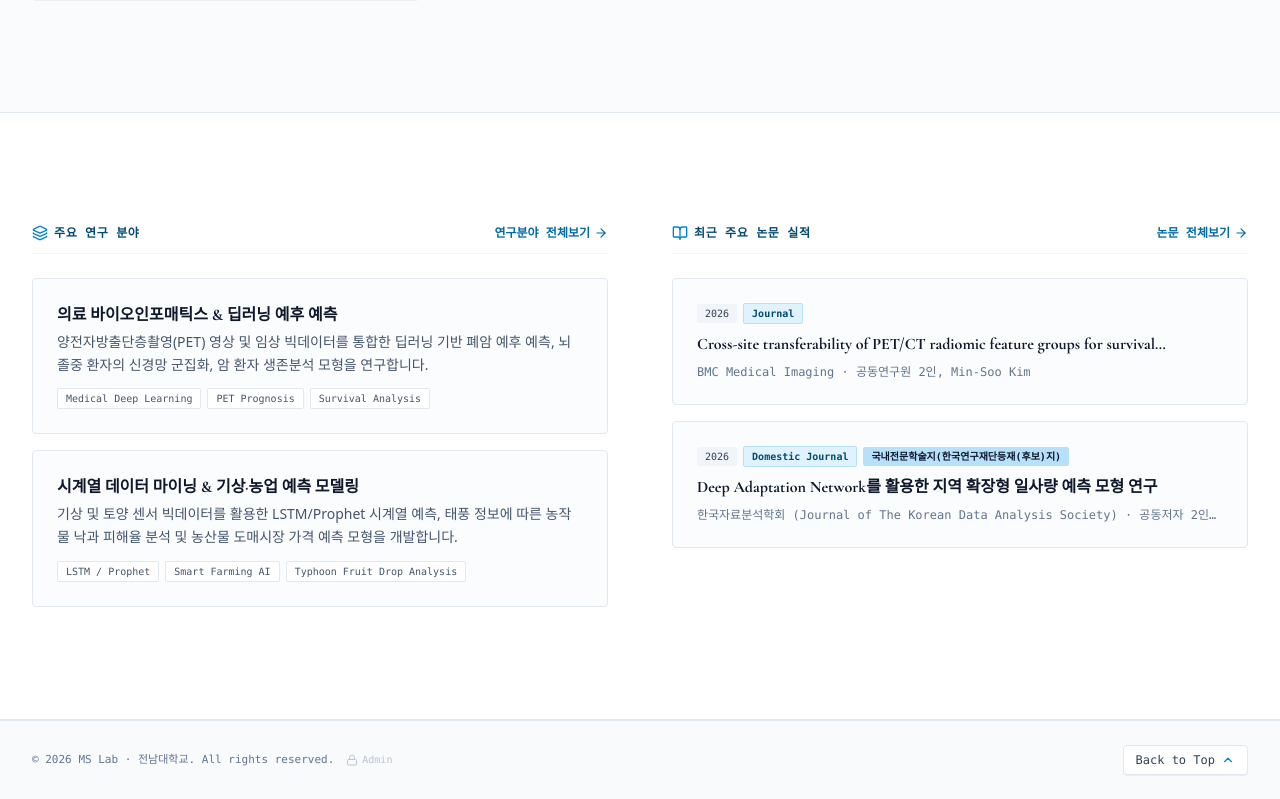
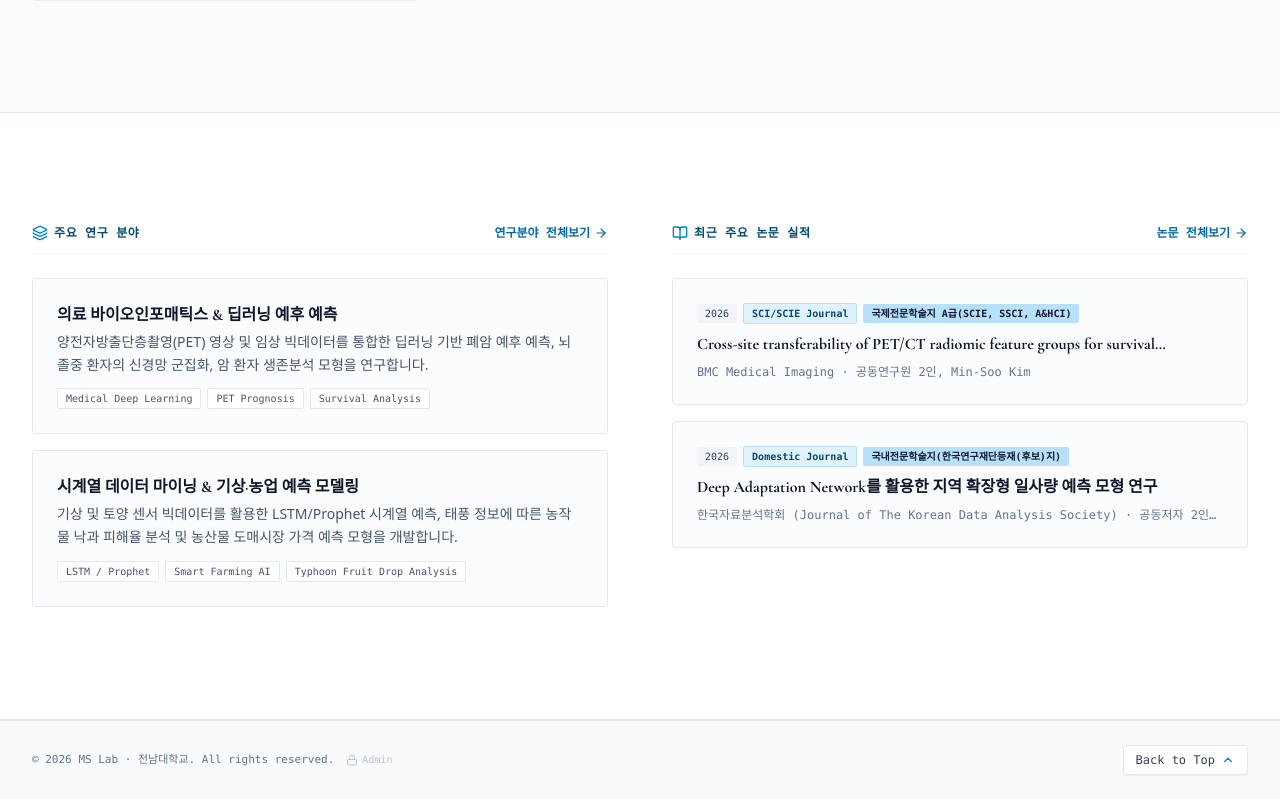
Before and after one commit to jj-how/MSLab, a React (Vite) app: page / in a window 1280 px wide. Shown: the part 1733-2532 px from the top of the page. Built offline with nearby package versions, Linux system fonts and the light colour scheme.

Commit message:
Update publicationsData.ts

```diff
--- a/src/data/publicationsData.ts
+++ b/src/data/publicationsData.ts
@@ -7,13 +7,13 @@ export const initialPublicationsData: Publication[] = [
     authors: ['공동연구원 2인', 'Min-Soo Kim'],
     labAuthors: ['공동저자 2인', '김민수'],
     venue: 'BMC Medical Imaging',
-    venueType: 'Journal',
+    venueType: 'SCI/SCIE Journal',
     category: 'journal',
     year: 2026,
     month: '08',
     pages: '',
     doi: '10.1186/s12880-026-02645-0',
-    award: '',
+    award: '국제전문학술지 A급(SCIE, SSCI, A&HCI)',
     isHighlighted: true,
     abstract: '본 연구는 비소세포폐암(NSCLC) 환자의 생존 예측을 위한 PET/CT 라디오믹스 특징 그룹(Shape, First-order, GLCM, GLRLM, GLSZM 등)의 기관 간 이식 가능성(Cross-site transferability)을 양방향 분석(Bidirectional analysis)을 통해 평가한 논문입니다. 서로 다른 기관의 이미지 데이터셋 환경에서 어떤 라디오믹스 특징군이 생존 예측 모델의 전이성 및 범용성에 가장 기여하는지를 체계적으로 검증하여, 다기관 의료 임상 환경에서의 딥러닝 및 통계적 생존 분석 모델의 신뢰성을 제고했습니다.',
     bibtex: `@article{choi2026cross,\n  title={Cross-site transferability of PET/CT radiomic feature groups for survival prediction in non-small cell lung cancer: a bidirectional analysis},\n  author={Choi, Won Gi and Kim, Min-Soo},\n  journal={BMC Medical Imaging},\n  volume={26},\n  year={2026},\n  doi={10.1186/s12880-026-02645-0}\n}`,
```
